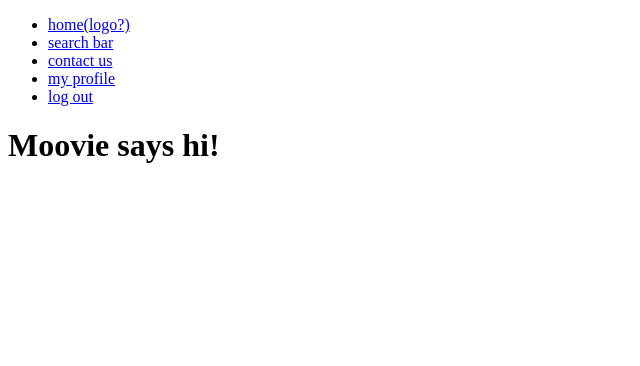
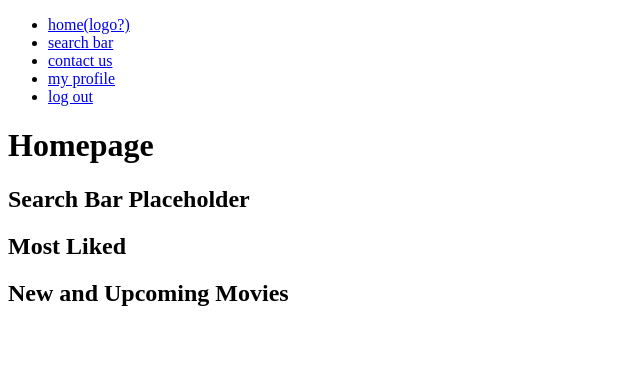
Before and after one commit to BoXunTong/Movie, a Django app: page / in a window 1280 px wide. Shown: the top 366 px of the page, without its empty margins (0-640 px from the left). Run offline with Django 3.2, Linux system fonts and the light colour scheme.

Commit message:
added basic structure to index

```diff
--- a/templates/moovie/index.html
+++ b/templates/moovie/index.html
@@ -6,5 +6,16 @@
 {% endblock %}
 
 {% block body_block %}
-    <h1>Moovie says hi!</h1>
+    <div>
+        <h1>Homepage</h1>
+    </div>
+    <div>
+        <h2>Search Bar Placeholder</h2>
+    </div>
+    <div>
+        <h2>Most Liked</h2>
+    </div>
+    <div>
+        <h2>New and Upcoming Movies</h2>
+    </div>
 {% endblock %}
```
